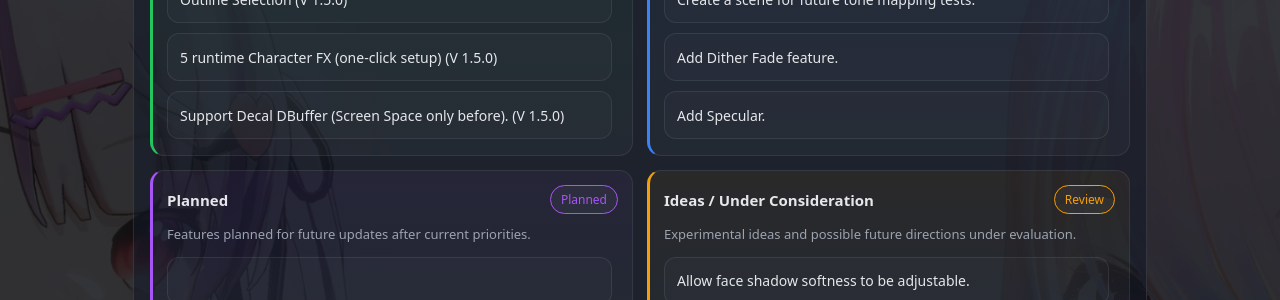
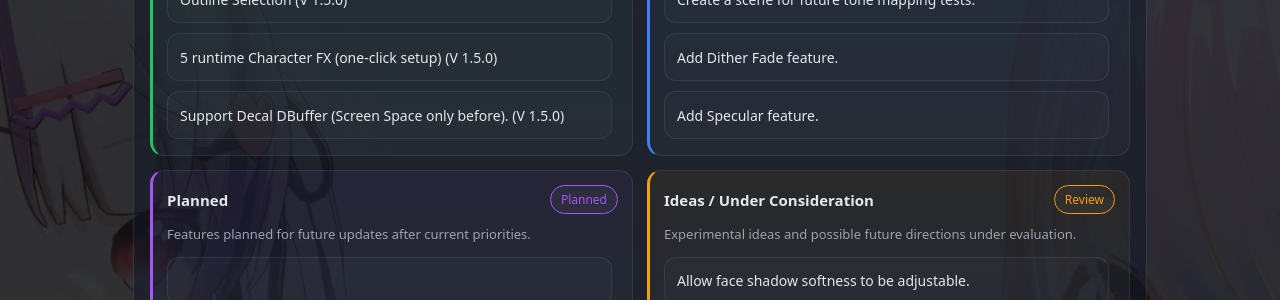
Before and after one commit to zlz-studio/zlz-studio.github.io, a Jekyll site: the page built from index.html, in a window 1280 px wide and 900 px high, scrolled down 1812 px. Shown: the part 154-454 px from the top of the window. Built offline with Jekyll 4.4.1, drawn with Linux system fonts in a browser that asks for light colours.

Commit message:
Update index.html

```diff
--- a/index.html
+++ b/index.html
@@ -720,7 +720,7 @@
             <div class="roadmapList">
               <div class="roadmapSlot">Create a scene for future tone mapping tests.</div>
               <div class="roadmapSlot">Add Dither Fade feature.</div>
-              <div class="roadmapSlot">Add Specular.</div>
+              <div class="roadmapSlot">Add Specular feature.</div>
             </div>
           </div>
 
```
